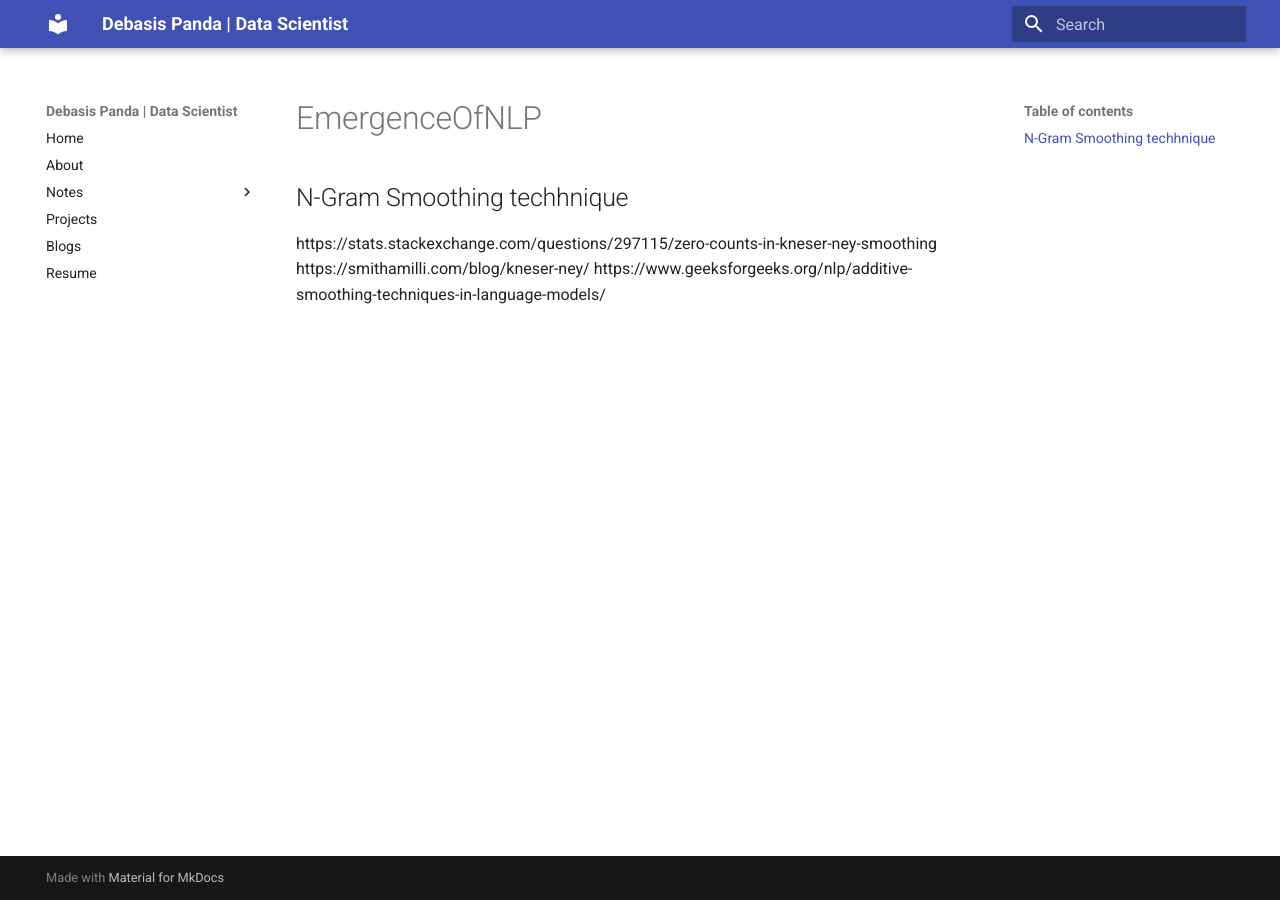
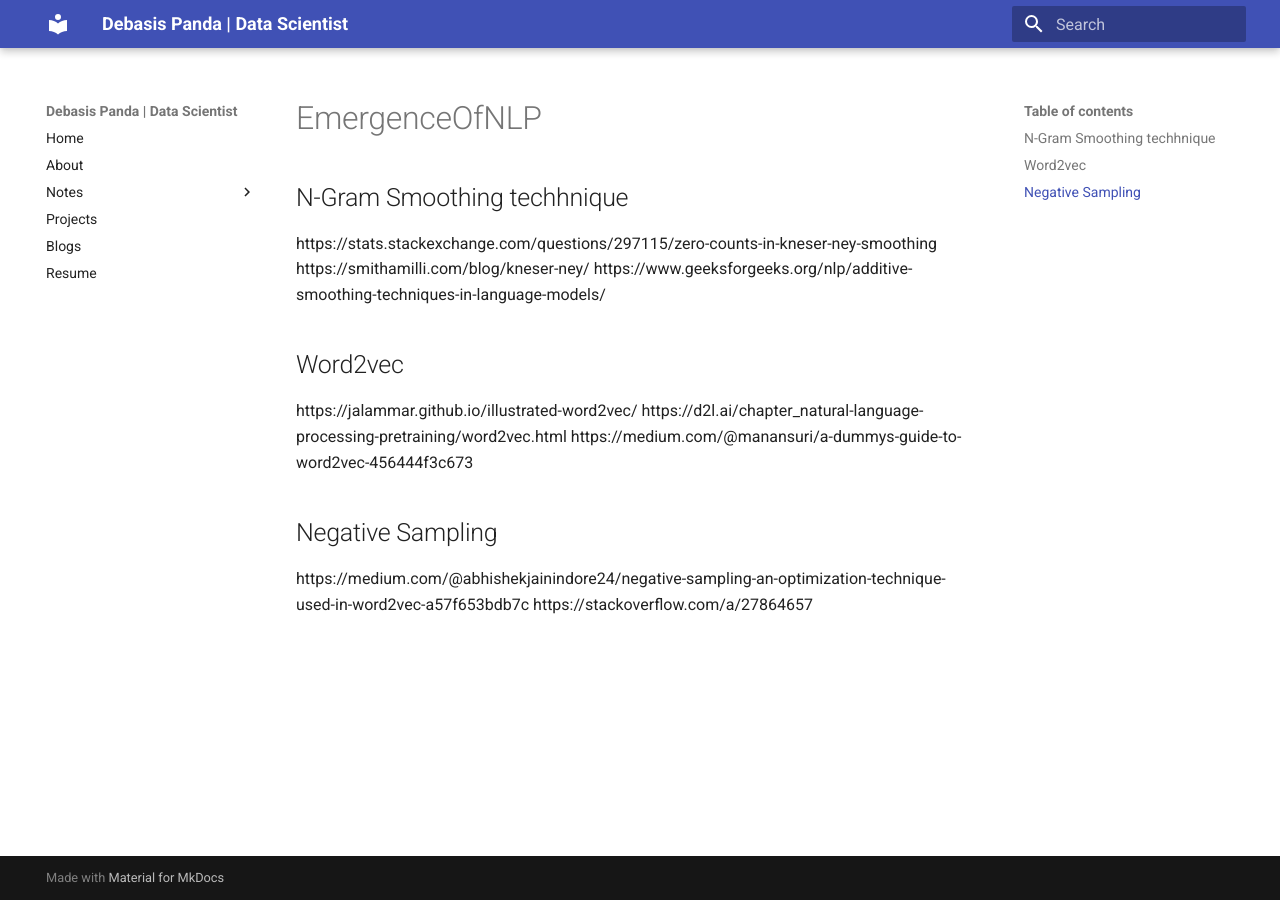
Before and after one commit to debasisp97/debasisp97.github.io, an MkDocs documentation site: the page built from docs/notes/GenAI/Basics/EmergenceOfNLP.md, in a window 1280 px wide. Built offline with MkDocs 1.6.1 and Material for MkDocs 9.7.7, drawn with Linux system fonts in a browser that asks for light colours.

Commit message:
Update EmergenceOfNLP.md

```diff
--- a/docs/notes/GenAI/Basics/EmergenceOfNLP.md
+++ b/docs/notes/GenAI/Basics/EmergenceOfNLP.md
@@ -3,3 +3,14 @@ N-Gram Smoothing techhnique
 https://stats.stackexchange.com/questions/297115/zero-counts-in-kneser-ney-smoothing
 https://smithamilli.com/blog/kneser-ney/
 https://www.geeksforgeeks.org/nlp/additive-smoothing-techniques-in-language-models/
+
+Word2vec
+-----------------------------
+https://jalammar.github.io/illustrated-word2vec/
+https://d2l.ai/chapter_natural-language-processing-pretraining/word2vec.html
+https://medium.com/@manansuri/a-dummys-guide-to-word2vec-456444f3c673
+
+Negative Sampling
+--------------------------------
+https://medium.com/@abhishekjainindore24/negative-sampling-an-optimization-technique-used-in-word2vec-a57f653bdb7c
+https://stackoverflow.com/a/27864657
```
